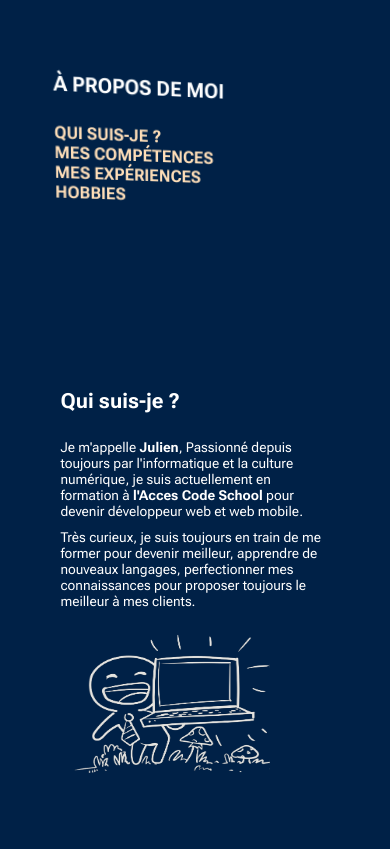
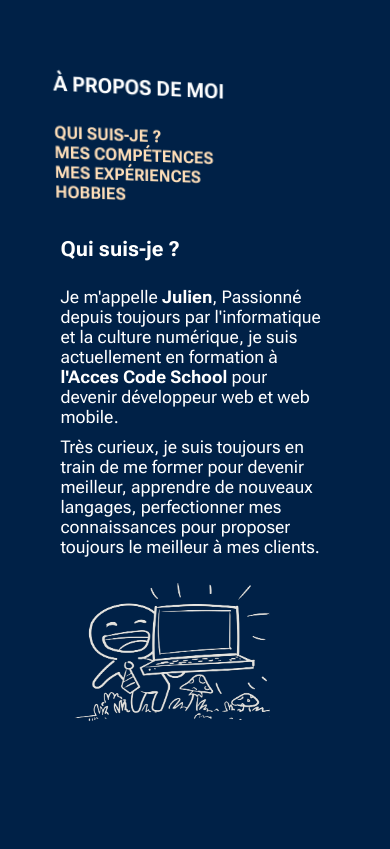
Before and after one commit to GamerBike39/portfolio, a PHP site: page / in a window 390 px wide, after a click that opens the changed part. Shown: the part 595-1444 px from the top of the page. Run offline with PHP 8.4, Linux system fonts and the light colour scheme; some libraries are stand-ins or nearby versions.

Commit message:
font size most grow

```diff
--- a/assets/css/style.css
+++ b/assets/css/style.css
@@ -676,15 +676,15 @@ transform: translateY(-12rem);
     }
     .containerQui > p,.containerSkills > p, .containerMyExp > div > p, .containerHobbies > p {
         width: 109%;
-        font-size: 3.5vw;
+        font-size: 4.5vw;
         font-family: 'Roboto Flex', sans-serif;
     }
     .containerQui,.containerSkills,.containerHobbies,.containerMyExp {
     width: 69%;
     margin-left: auto;
     margin-right: auto;
-    height: 0vh;
-    padding-top: 40px;
+    height: 36vh;
+    padding-top: 20px;
     }
     .containerQui > h4,.containerSkills > h4, .containerMyExp > h4, .containerHobbies > h4 {
         font-size: 1.3rem;
@@ -723,8 +723,8 @@ transform: translateY(-12rem);
 
     .containerHobbies > img:nth-child(4) {
         right: -66px;
-        top: 30vh;
-        height: 42vh;
+        top: 29vh;
+        height: 36vh;
     }
     div.modal:nth-child(5) > div:nth-child(2) > p:nth-child(4) {
         padding-top: 20px;
```
